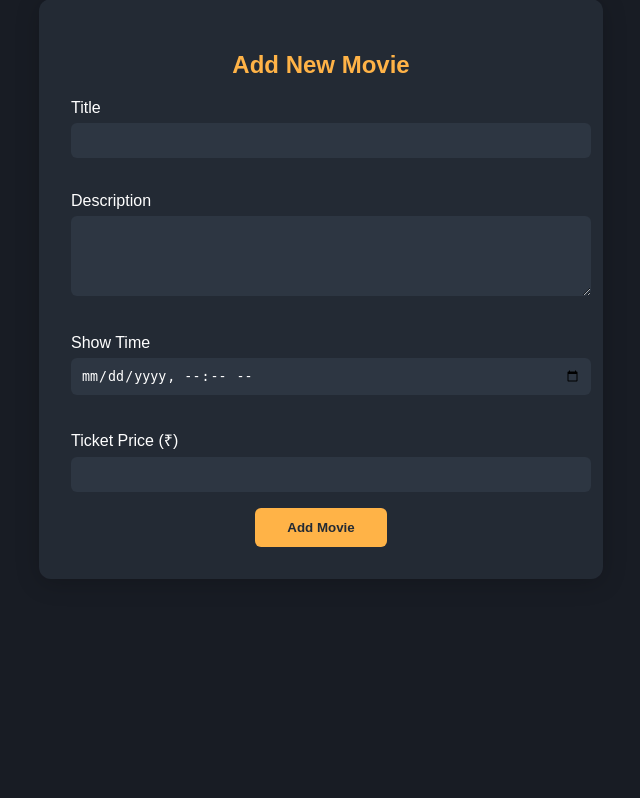
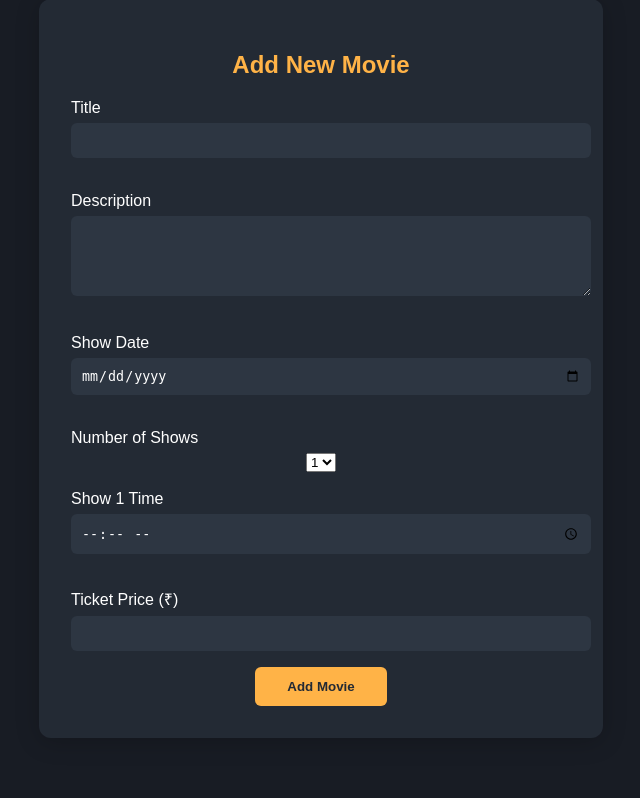
Before and after one commit to Rithish4610/movie-ticket-booking, a Flask app: page /admin/add_movie in a window 1280 px wide. Shown: the part 61-859 px from the top of the page, without its empty margins (319-959 px from the left). Before the commit the page ends 640 px from the top, so only its background shows below. Run offline with Flask 3, Linux system fonts and the light colour scheme.

Commit message:
adding no.of show times and fix all show in same inter face

```diff
--- a/app/routes.py
+++ b/app/routes.py
@@ -36,22 +36,30 @@ def add_movie():
     if request.method == 'POST':
         title = request.form['title']
         description = request.form['description']
-        show_time = request.form['show_time']
+        show_date = request.form['show_date']
+        num_shows = int(request.form['num_shows'])
         ticket_price = request.form['ticket_price']
-        if not title or not show_time or not ticket_price:
+        if not title or not show_date or not ticket_price:
             flash('All fields are required!', 'danger')
             return render_template('add_movie.html')
         movie = Movie(title=title, description=description)
         db.session.add(movie)
         db.session.commit()
-        # Add show for this movie
-        show = Show(
-            movie_id=movie.id,
-            show_time=datetime.strptime(show_time, '%Y-%m-%dT%H:%M'),
-            ticket_price=float(ticket_price)
-        )
-        db.session.add(show)
+        # Add multiple shows for this movie
+        for i in range(1, num_shows + 1):
+            show_time_str = request.form.get(f'show_time_{i}')
+            if not show_time_str:
+                continue
+            # Combine date and time
+            dt_str = f"{show_date} {show_time_str}"
+            show_datetime = datetime.strptime(dt_str, '%Y-%m-%d %H:%M')
+            show = Show(
+                movie_id=movie.id,
+                show_time=show_datetime,
+                ticket_price=float(ticket_price)
+            )
+            db.session.add(show)
         db.session.commit()
-        flash('Movie and show added successfully!', 'success')
+        flash('Movie and shows added successfully!', 'success')
         return redirect(url_for('add_movie'))
     return render_template('add_movie.html')
--- a/app/templates/add_movie.html
+++ b/app/templates/add_movie.html
@@ -17,17 +17,46 @@
 <body>
     <div class="container">
         <h2>Add New Movie</h2>
-        <form method="POST">
+        <form method="POST" id="add-movie-form">
             <label for="title">Title</label>
             <input type="text" id="title" name="title" required>
             <label for="description">Description</label>
             <textarea id="description" name="description" rows="4"></textarea>
-            <label for="show_time">Show Time</label>
-            <input type="datetime-local" id="show_time" name="show_time" required>
+            <label for="show_date">Show Date</label>
+            <input type="date" id="show_date" name="show_date" required>
+            <label for="num_shows">Number of Shows</label>
+            <select id="num_shows" name="num_shows" required>
+                {% for i in range(1, 9) %}
+                <option value="{{ i }}">{{ i }}</option>
+                {% endfor %}
+            </select>
+            <div id="show-times-container"></div>
             <label for="ticket_price">Ticket Price (₹)</label>
             <input type="number" id="ticket_price" name="ticket_price" min="0" step="0.01" required>
             <button type="submit">Add Movie</button>
         </form>
+        <script>
+        const numShowsSelect = document.getElementById('num_shows');
+        const showTimesContainer = document.getElementById('show-times-container');
+        function renderShowTimeInputs() {
+            const num = parseInt(numShowsSelect.value);
+            showTimesContainer.innerHTML = '';
+            for (let i = 1; i <= num; i++) {
+                const label = document.createElement('label');
+                label.textContent = `Show ${i} Time`;
+                label.setAttribute('for', `show_time_${i}`);
+                showTimesContainer.appendChild(label);
+                const input = document.createElement('input');
+                input.type = 'time';
+                input.id = `show_time_${i}`;
+                input.name = `show_time_${i}`;
+                input.required = true;
+                showTimesContainer.appendChild(input);
+            }
+        }
+        numShowsSelect.addEventListener('change', renderShowTimeInputs);
+        window.addEventListener('DOMContentLoaded', renderShowTimeInputs);
+        </script>
     </div>
 </body>
 </html>
```
Also changed, not shown: instance/movie_booking.db.
